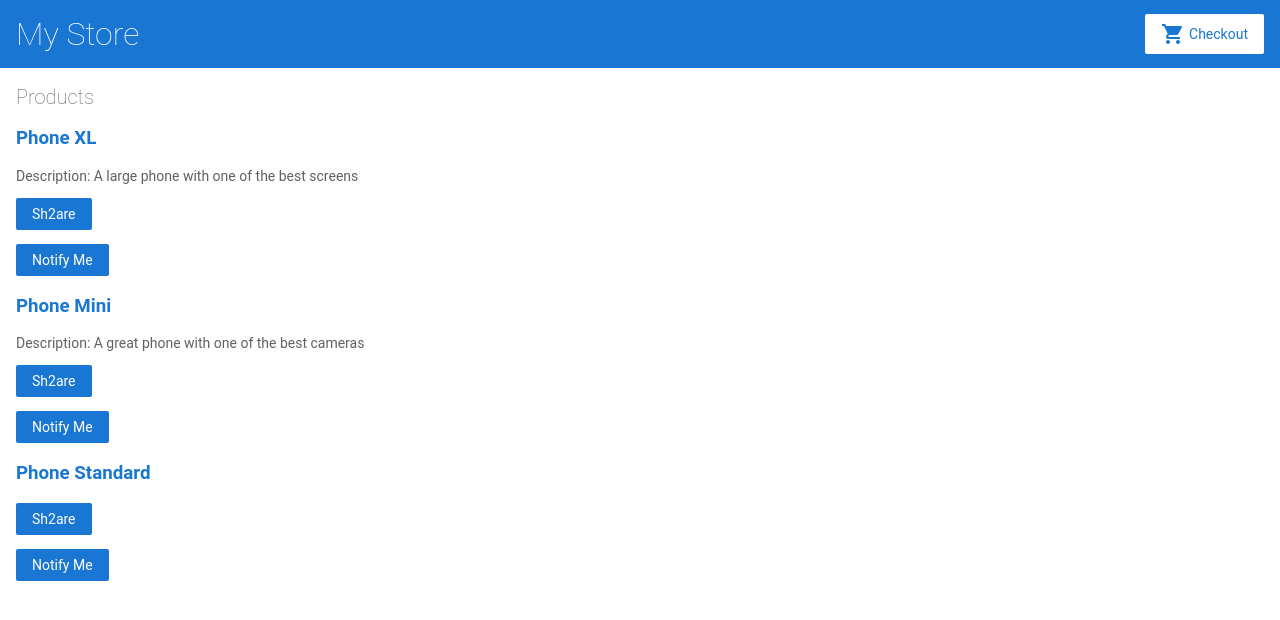
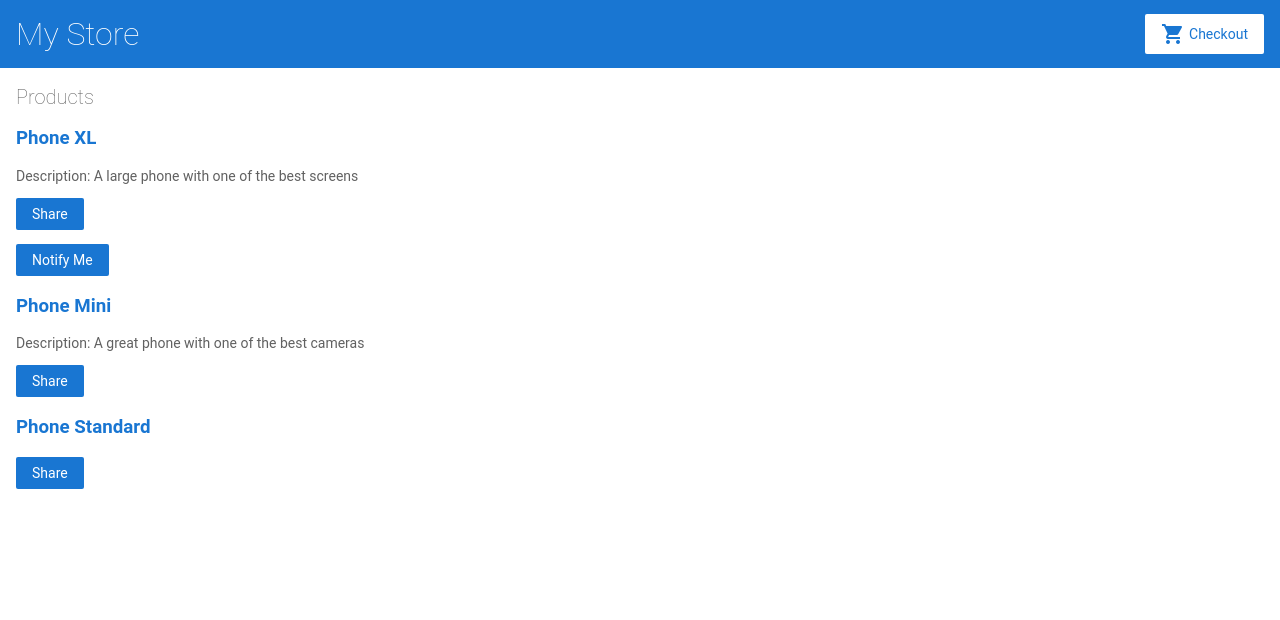
Before and after one commit to Bruce-liushaopeng/angular-starter, an Angular app: page / in a window 1280 px wide. Shown: the top 620 px of the page. Built offline with nearby package versions, Linux system fonts and the light colour scheme.

Commit message:
passing notify from children to parent component

```diff
--- a/src/app/product-alerts/product-alerts.component.html
+++ b/src/app/product-alerts/product-alerts.component.html
@@ -1,3 +1,4 @@
-<p>
-  <button type="button">Notify Me</button>
+
+<p *ngIf="product && product.price > 700">
+  <button type="button" (click)="notify.emit()">Notify Me</button>
 </p>
--- a/src/app/product-list/product-list.component.html
+++ b/src/app/product-list/product-list.component.html
@@ -5,8 +5,8 @@
     <a [title]="product.name + ' details'"> {{ product.name }} </a>
   </h3>
   <p *ngIf="product.description">Description: {{ product.description }}</p>
-  <button type="button" (click)="share()">Sh2are</button>
-  <app-product-alerts [product]="product"> </app-product-alerts>
+  <button type="button" (click)="share()">Share</button>
+  <app-product-alerts [product]="product" (notify)="onNotify()"> </app-product-alerts>
 </div>
 <!--
 Copyright Google LLC. All Rights Reserved.
--- a/src/app/product-list/product-list.component.ts
+++ b/src/app/product-list/product-list.component.ts
@@ -13,6 +13,10 @@
   share() {
     window.alert('The product has been shared!');
   }
+
+  onNotify() {
+    window.alert('you will be notified when the product goes on sale')
+  }
 }
 
 
```
Also changed, not shown: src/app/product-alerts/product-alerts.component.ts (+4 -3 lines).
